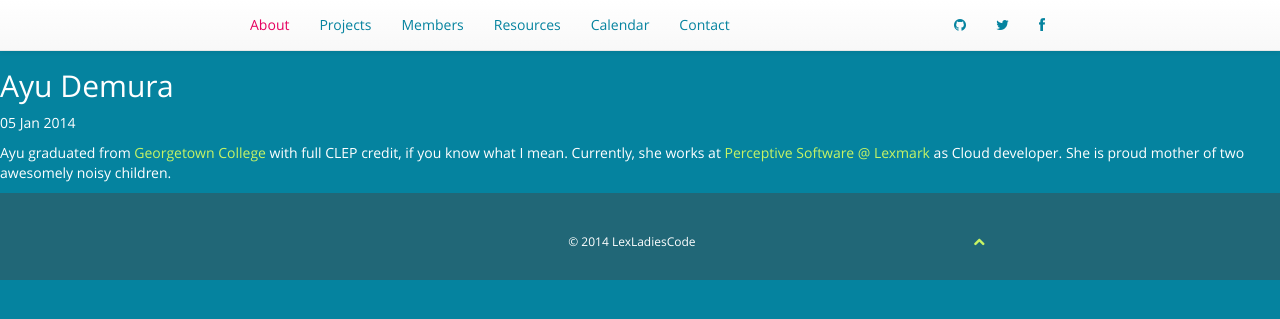
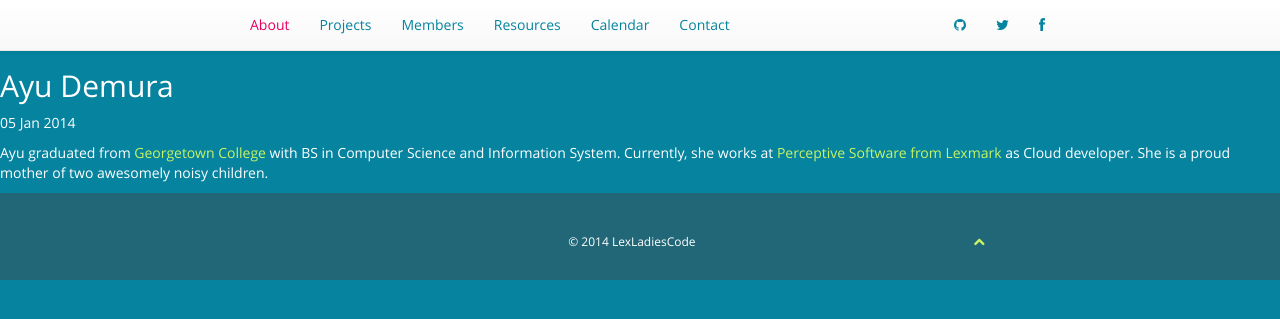
Before and after one commit to LexLadiesCode/LexLadiesCode.github.io, a Jekyll site: the page built from members/_posts/2014-01-05-ayu-demura.markdown, in a window 1280 px wide. Shown: the top 319 px of the page. Built offline with Jekyll 4.4.1, drawn with Linux system fonts in a browser that asks for light colours; nearby versions of some CDN libraries; Markdown is read by kramdown in place of the engine named in the settings.

```diff
--- a/members/_posts/2014-01-05-ayu-demura.markdown
+++ b/members/_posts/2014-01-05-ayu-demura.markdown
@@ -2,7 +2,7 @@
 layout: post
 title: Ayu Demura
 github: ayudemura
-photo:
+photo: ayu-snapshot.jpg
 ---
 
-Ayu graduated from [Georgetown College](http://www.georgetowncollege.edu) with full CLEP credit, if you know what I mean.  Currently, she works at [Perceptive Software @ Lexmark](http://www.perceptivesoftware.com/) as Cloud developer.  She is proud mother of two awesomely noisy children.
+Ayu graduated from [Georgetown College](http://www.georgetowncollege.edu) with BS in Computer Science and Information System.  Currently, she works at [Perceptive Software from Lexmark](http://www.perceptivesoftware.com/) as Cloud developer.  She is a proud mother of two awesomely noisy children.
```
Also changed, not shown: images/ayu-snapshot.jpg (added).
